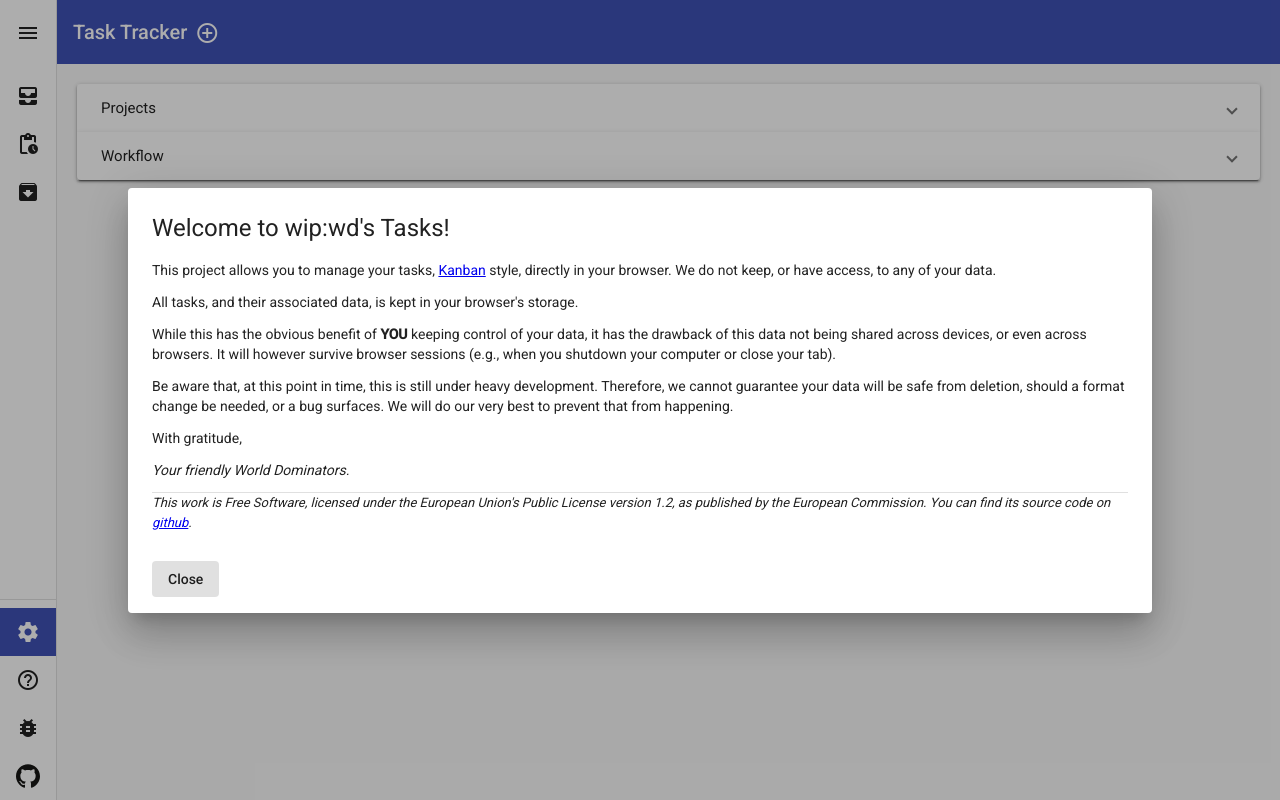
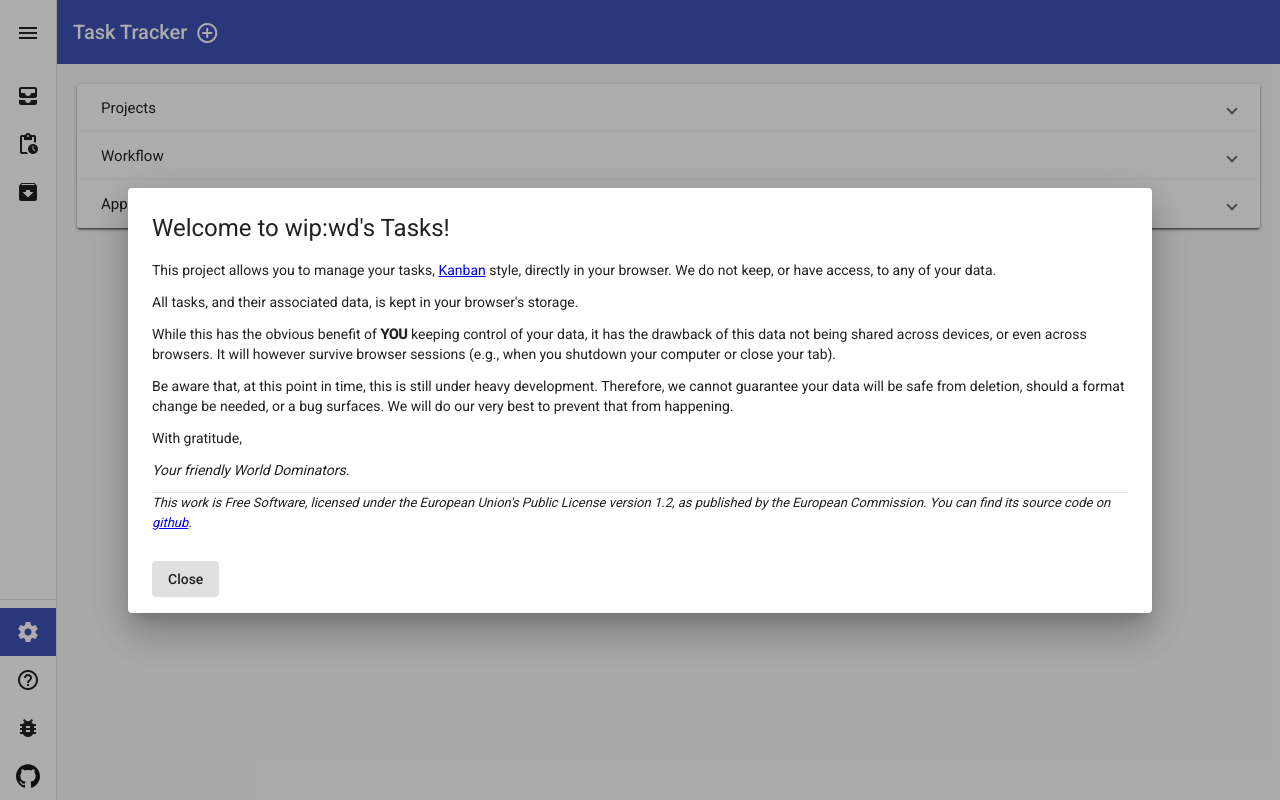
Before and after one commit to wipwd/wwd-tasks, an Angular app: page /settings in a window 1280 px wide. Built offline with nearby package versions, Linux system fonts and the light colour scheme.

Commit message:
tasks/settings: show build info
Signed-off-by: Joao Eduardo Luis <joao@wipwd.dev>

```diff
--- /dev/null
+++ b/src/app/build-info.ts
@@ -0,0 +1,2 @@
+export const WWDTASKS_BUILD_COMMIT="a11ca8f827a261a700e5cf4dd3f8c3c148782191";
+export const WWDTASKS_BUILD_DATE = "Tue 17 Nov 2020 01:00:19 PM UTC";
--- a/src/app/settings/settings-dashboard/settings-dashboard.component.html
+++ b/src/app/settings/settings-dashboard/settings-dashboard.component.html
@@ -31,4 +31,16 @@
     Ledgers ...
   </mat-expansion-panel>
 
+  <mat-expansion-panel>
+    <mat-expansion-panel-header>
+      <mat-panel-title>Application Information</mat-panel-title>
+    </mat-expansion-panel-header>
+
+    <div fxLayout="column">
+      <span>Build: {{getBuildCommit()}}</span>
+      <span>Date: {{getBuildDate()}}</span>
+    </div>
+
+  </mat-expansion-panel>
+
 </mat-accordion>
--- a/src/app/settings/settings-dashboard/settings-dashboard.component.ts
+++ b/src/app/settings/settings-dashboard/settings-dashboard.component.ts
@@ -4,6 +4,7 @@ import { ProjectsService } from '../../services/projects-service.service';
 import { ENTER, COMMA } from '@angular/cdk/keycodes';
 import { FormControl } from '@angular/forms';
 import { MatChipInputEvent } from '@angular/material/chips';
+import { WWDTASKS_BUILD_COMMIT, WWDTASKS_BUILD_DATE } from '../../build-info';
 
 @Component({
   selector: 'app-settings-dashboard',
@@ -44,4 +45,12 @@ export class SettingsDashboardComponent implements OnInit {
     this.project_form_ctrl.setValue(null);
     console.log("add project: ", event.value);
   }
+
+  public getBuildCommit(): string {
+    return WWDTASKS_BUILD_COMMIT;
+  }
+
+  public getBuildDate(): string {
+    return WWDTASKS_BUILD_DATE;
+  }
 }
```
